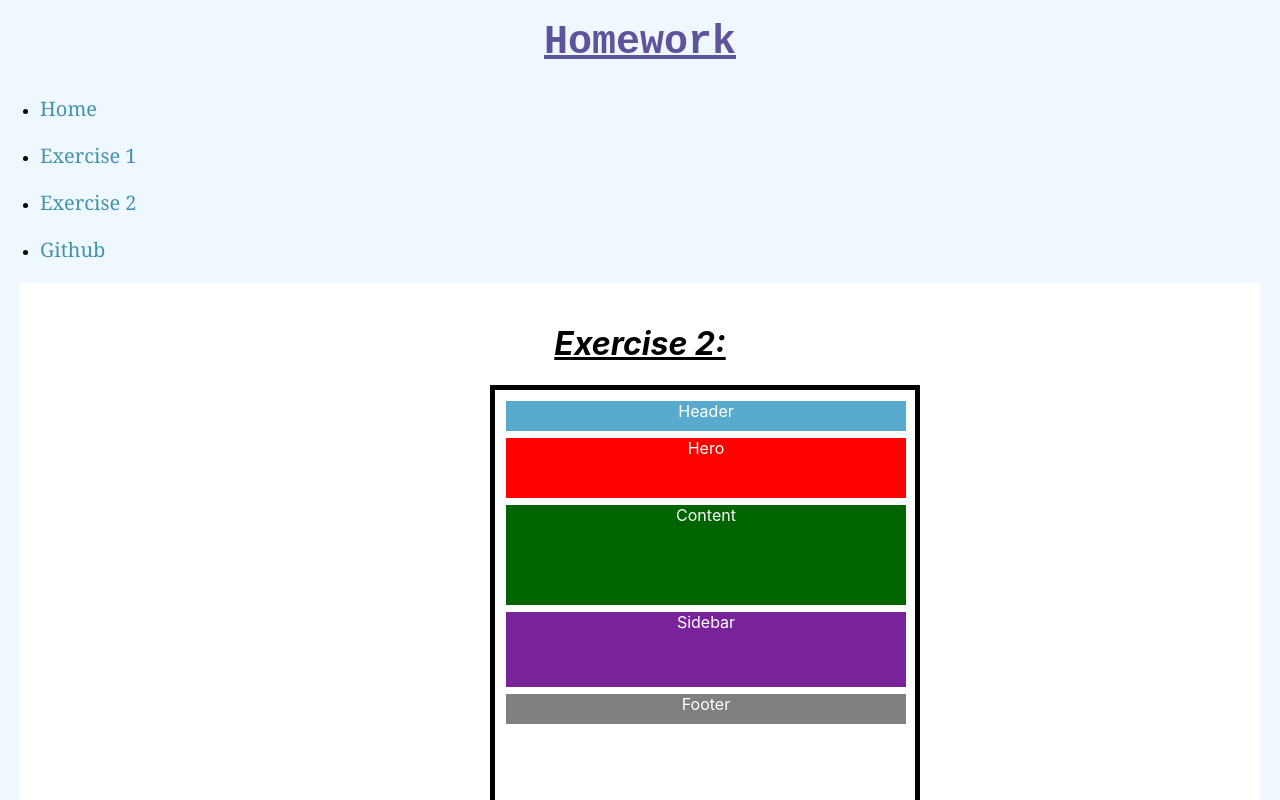
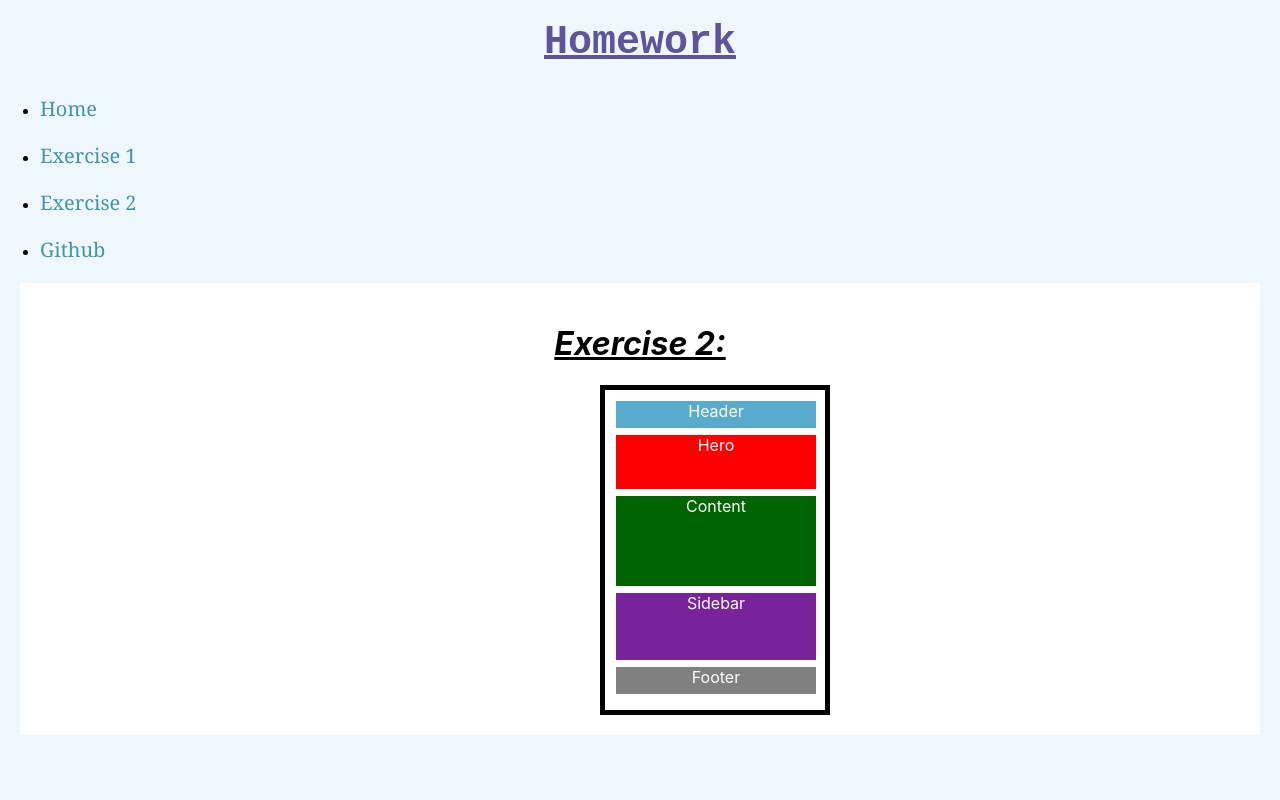
Before and after one commit to KinjalPM/exercise, a React (Create React App) app: page /exercise2 in a window 1280 px wide. Shown: the top 800 px of the page. Built offline with nearby package versions, Linux system fonts and the light colour scheme.

Commit message:
css changes

```diff
--- a/src/Exercise2.css
+++ b/src/Exercise2.css
@@ -1,6 +1,6 @@
 
 .div1{
-    width: 400px;
+    width: 200px;
     height: 30px;
     border: 1px solid white;
     /* text-align: center; */
@@ -9,7 +9,7 @@
   }
 
   .div2{
-    width: 400px;
+    width: 200px;
     height: 60px;
     border: 1px solid white;
     /* text-align: center; */
@@ -18,7 +18,7 @@
 
   }
   .div3{
-    width: 400px;
+    width: 200px;
     height: 100px;
     border: 1px solid white;
     /* text-align: center; */
@@ -28,7 +28,7 @@
   }
 
   .div4{
-    width: 400px;
+    width: 200px;
     height: 75px;
     border: 1px solid white;
     /* text-align: center; */
@@ -38,7 +38,7 @@
   }
 
   .div5{
-    width: 400px;
+    width: 200px;
     height: 30px;
     border: 1px solid white;
     background-color: grey;
@@ -46,20 +46,19 @@
 
   }
   .container{
-    width: 400px;
+    width: 200px;
     display: flex;
     flex-direction: column;
     text-align: center;
     border: 5px solid black;
     padding: 10px;
     color:white;
-    margin-left: 450px;
-    height: 1000px;
+    margin-left: 560px;
+    height: 300px;
     }
 
   @media (max-width: 640px) {
     .container{
-
         flex-direction: column;
         flex-grow: 6;
         border: 5px solid black;
```
